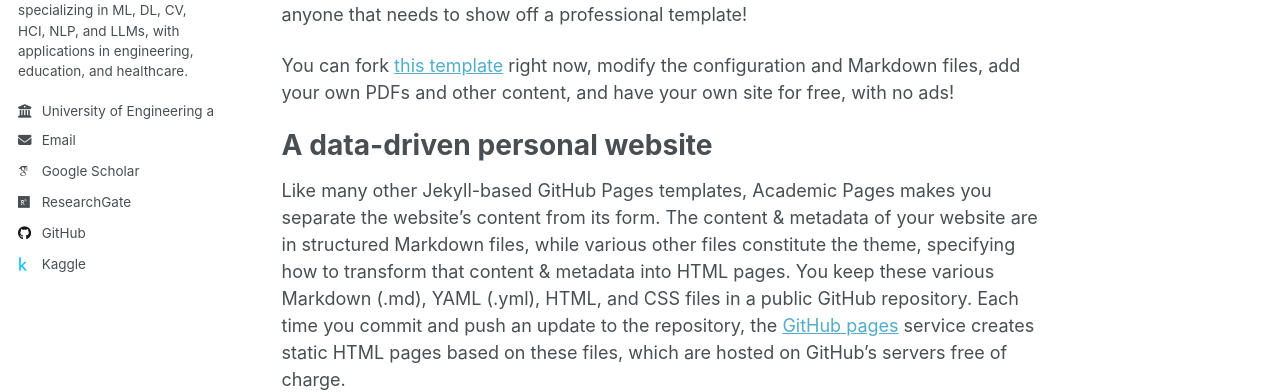
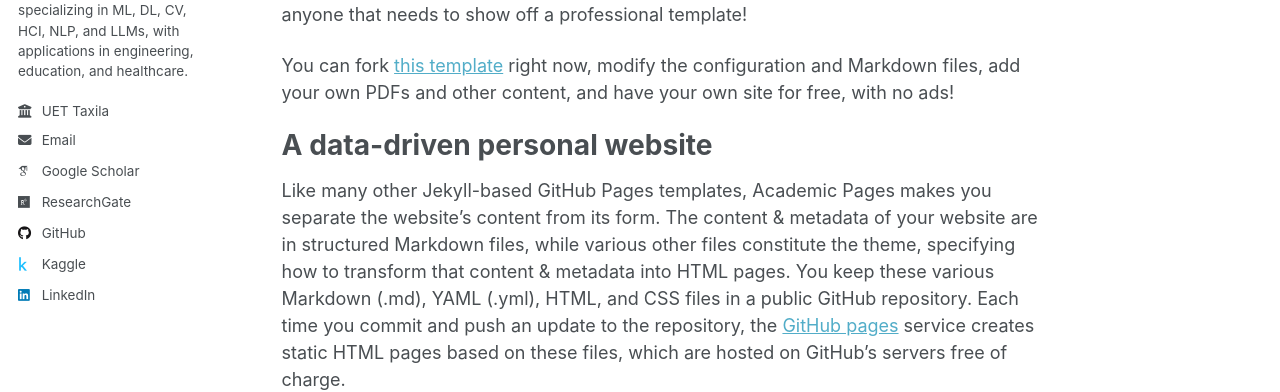
Before and after one commit to MuhammadFaizan99/MuhammadFaizan99.github.io, a Jekyll site: the page built from _pages/about.md, in a window 1280 px wide. Shown: the part 357-749 px from the top of the page. Built offline with Jekyll 4.4.1, drawn with Linux system fonts in a browser that asks for light colours; some web fonts are replaced; a script that is not in the unit is left out.

Commit message:
Update _config.yml

```diff
--- a/_config.yml
+++ b/_config.yml
@@ -26,7 +26,7 @@ author:
   name             : "Muhammad Faizan R.E."
   pronouns         : # example: "she/her"
   bio              : "Data-driven researcher specializing in ML, DL, CV, HCI, NLP, and LLMs, with applications in engineering, education, and healthcare."
-  employer         : "University of Engineering and Technology, Taxila"
+  employer         : "UET Taxila"
   uri              : # URL
   email            : "muhammadfaizandev87@gmail.com"
 
@@ -60,7 +60,7 @@ author:
   keybase          : # Username
   instagram        : # Username
   lastfm           : # Username
-  linkedin         : # Username
+  linkedin         : "https://www.linkedin.com/in/muhammad-faizan-dev-0461b1192"
   mastodon         : # URL
   medium           : # URL
   pinterest        : # Username
```
